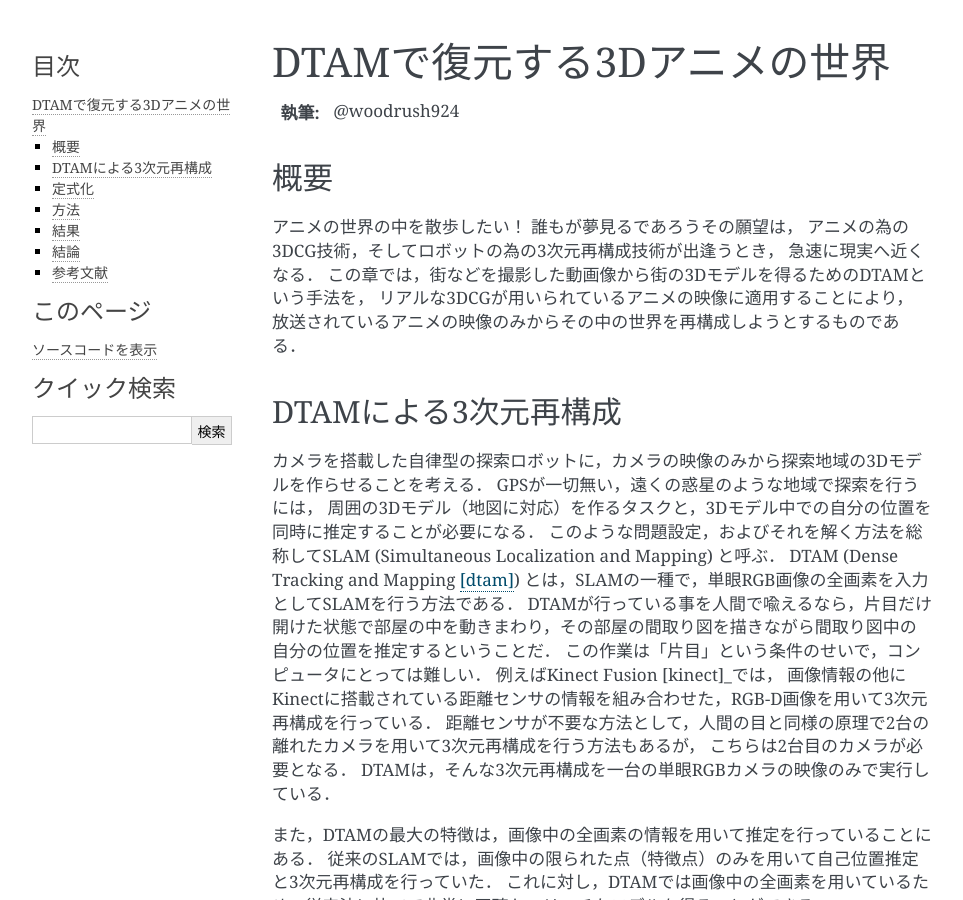
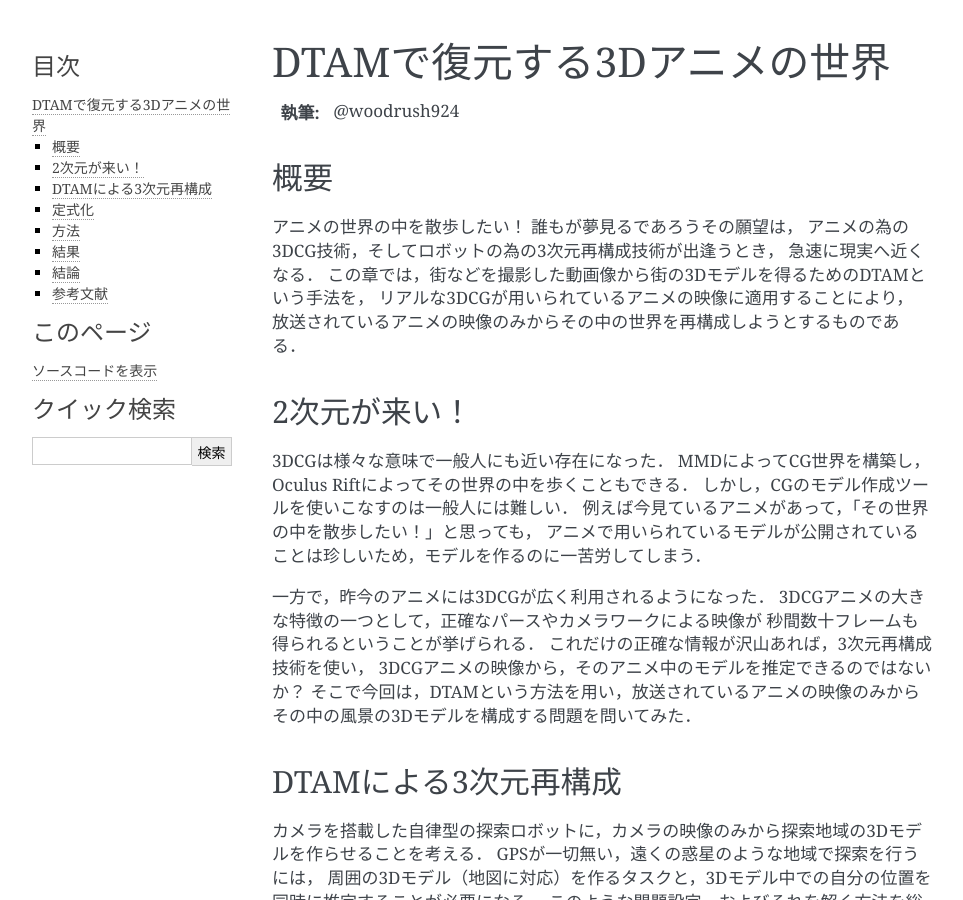
Before and after one commit to Hi-king/signico_c89, a Sphinx documentation site: the page built from source/dtam/dtam.rst, in a window 1280 px wide and 900 px high. Shown: the whole window, without its empty margins (148-1111 px from the left). Built offline with Sphinx 7.4.7, drawn with Linux system fonts in a browser that asks for light colours.

Commit message:
added a paragraph
Signed-off-by: Hikaru Ikuta <woodrush924@gmail.com>

```diff
--- a/source/dtam/dtam.rst
+++ b/source/dtam/dtam.rst
@@ -15,6 +15,22 @@ DTAMで復元する3Dアニメの世界
 この章では，街などを撮影した動画像から街の3Dモデルを得るためのDTAMという手法を，
 リアルな3DCGが用いられているアニメの映像に適用することにより，
 放送されているアニメの映像のみからその中の世界を再構成しようとするものである．
+
+2次元が来い！
+================
+
+3DCGは様々な意味で一般人にも近い存在になった．
+MMDによってCG世界を構築し，Oculus Riftによってその世界の中を歩くこともできる．
+しかし，CGのモデル作成ツールを使いこなすのは一般人には難しい．
+例えば今見ているアニメがあって，「その世界の中を散歩したい！」と思っても，
+アニメで用いられているモデルが公開されていることは珍しいため，モデルを作るのに一苦労してしまう．
+
+一方で，昨今のアニメには3DCGが広く利用されるようになった．
+3DCGアニメの大きな特徴の一つとして，正確なパースやカメラワークによる映像が
+秒間数十フレームも得られるということが挙げられる．
+これだけの正確な情報が沢山あれば，3次元再構成技術を使い，
+3DCGアニメの映像から，そのアニメ中のモデルを推定できるのではないか？
+そこで今回は，DTAMという方法を用い，放送されているアニメの映像のみからその中の風景の3Dモデルを構成する問題を問いてみた．
 
 DTAMによる3次元再構成
 ================
```
